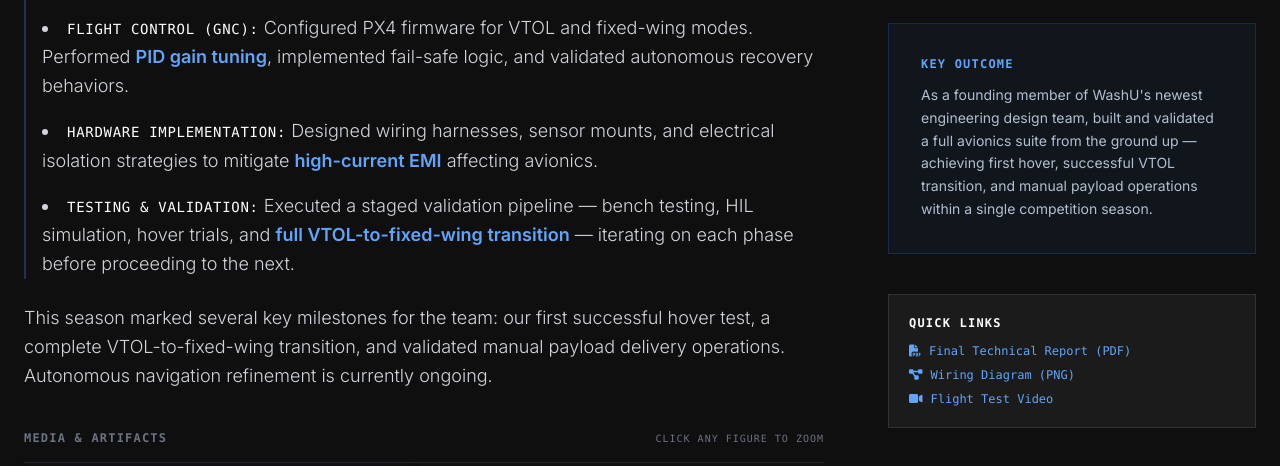
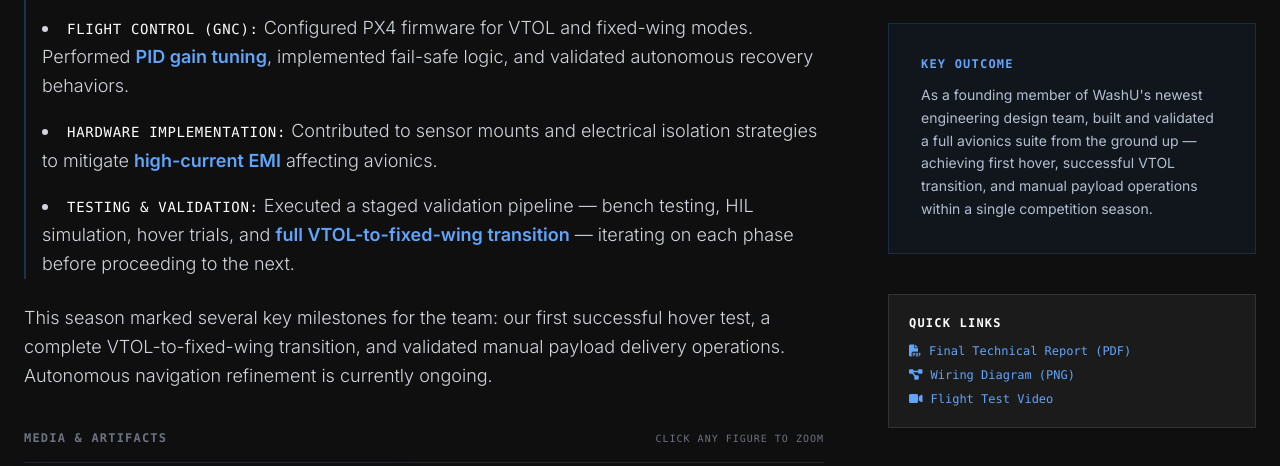
Before and after one commit to enrique-gr/portfolio, a plain HTML site: page washu-vtol.html in a window 1280 px wide. Shown: the part 1684-2150 px from the top of the page. Drawn offline with nearby package versions, Linux system fonts and the light colour scheme.

Commit message:
Add files via upload

```diff
--- a/washu-vtol.html
+++ b/washu-vtol.html
@@ -269,8 +269,7 @@
                                 </li>
                                 <li>
                                     <strong class="text-white uppercase font-mono text-sm tracking-wider">Hardware Implementation:</strong>
-                                    Designed wiring harnesses, sensor mounts, and electrical isolation strategies
-                                    to mitigate <span class="tech-highlight">high-current EMI</span> affecting avionics.
+                                    Contributed to sensor mounts and electrical isolation strategies to mitigate <span class="tech-highlight">high-current EMI</span> affecting avionics.
                                 </li>
                                 <li>
                                     <strong class="text-white uppercase font-mono text-sm tracking-wider">Testing &amp; Validation:</strong>
```
